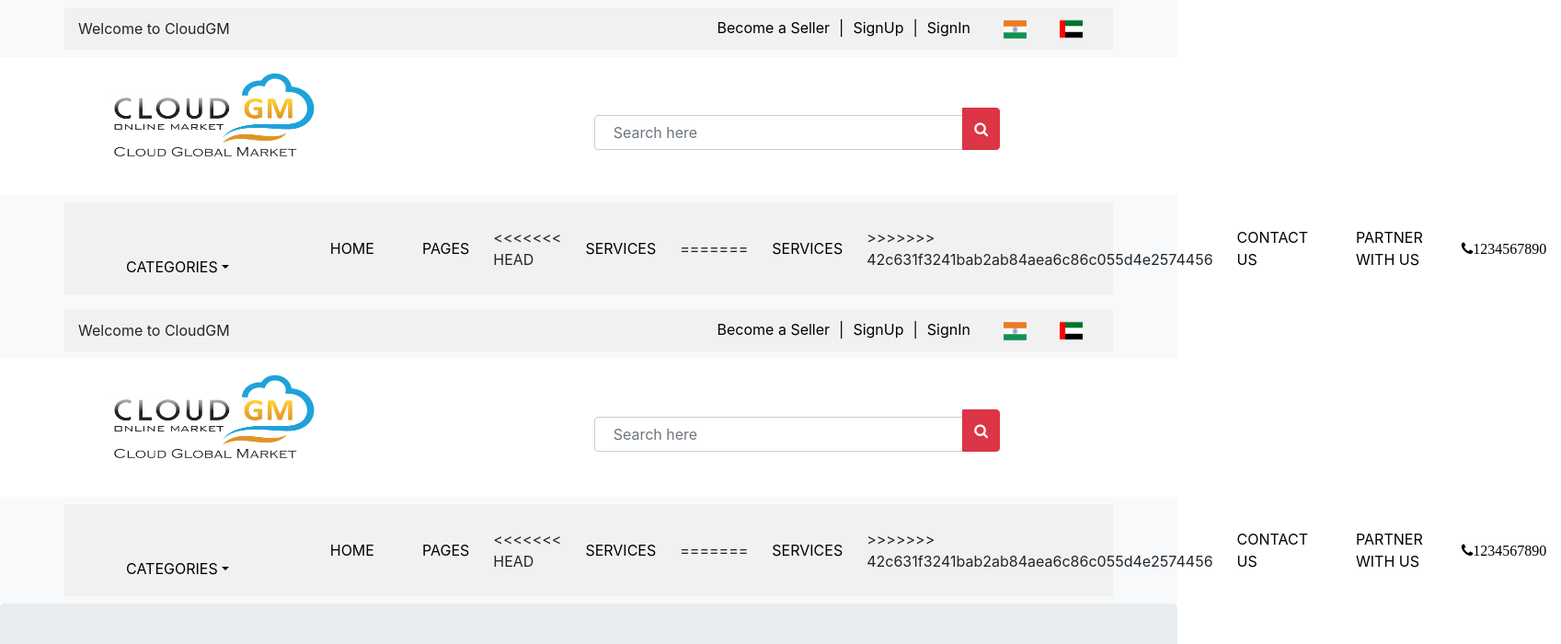
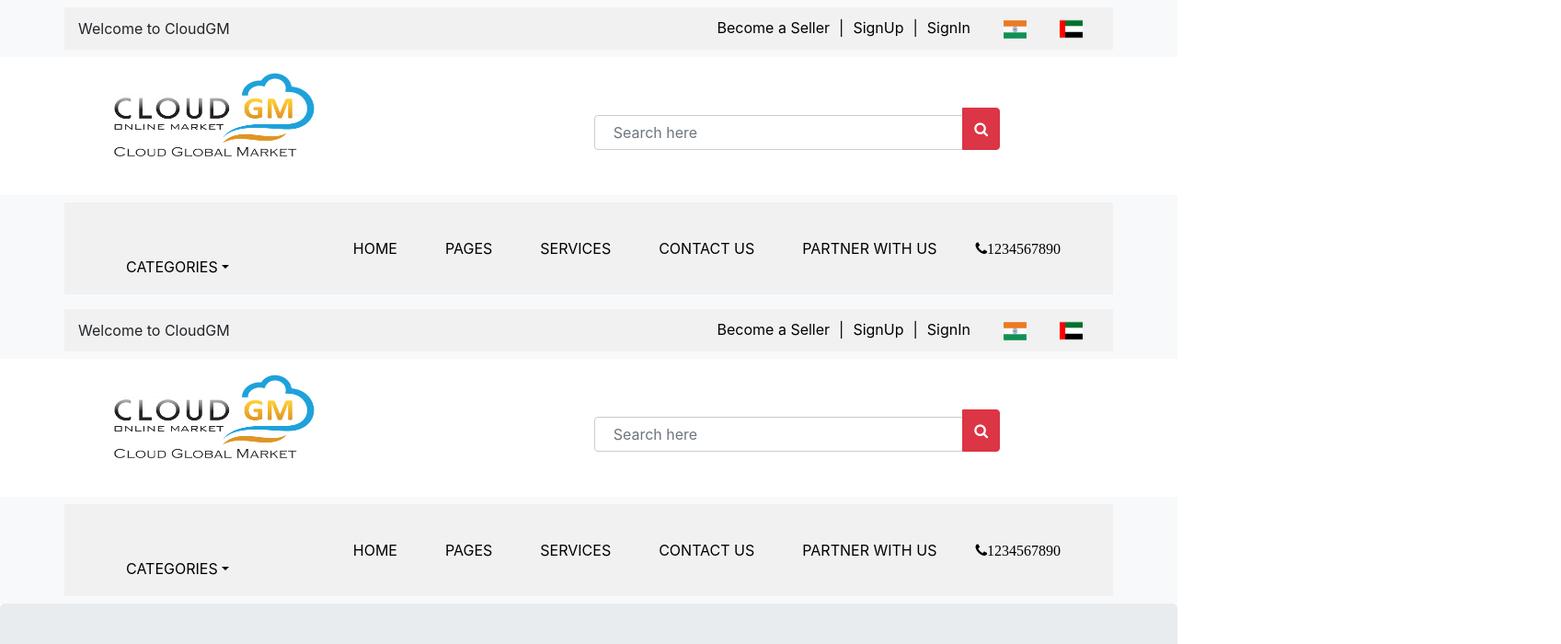
Before and after one commit to ajmalkhanem/Vue-works-compny, a Vue app: page /#/nav1 in a window 1280 px wide. Shown: the top 700 px of the page at 92% size, 1697 px wide, since content can reach past the window. Built offline with nearby package versions, Linux system fonts and the light colour scheme.

Commit message:
vehicleAnalytics

```diff
--- a/src/components/nav1.vue
+++ b/src/components/nav1.vue
@@ -121,14 +121,9 @@
           <b-dropdown-item href="#">ES</b-dropdown-item>
           <b-dropdown-item href="#">RU</b-dropdown-item>
           <b-dropdown-item href="#">FA</b-dropdown-item>-->
-<<<<<<< HEAD
 
 
         <b-nav-item href="#">SERVICES</b-nav-item>
-=======
-
-          <b-nav-item href="#">SERVICES</b-nav-item>
->>>>>>> 42c631f3241bab2ab84aea6c86c055d4e2574456
           <!-- <b-dropdown-item href="#">EN</b-dropdown-item>
           <b-dropdown-item href="#">ES</b-dropdown-item>
           <b-dropdown-item href="#">RU</b-dropdown-item>
```
